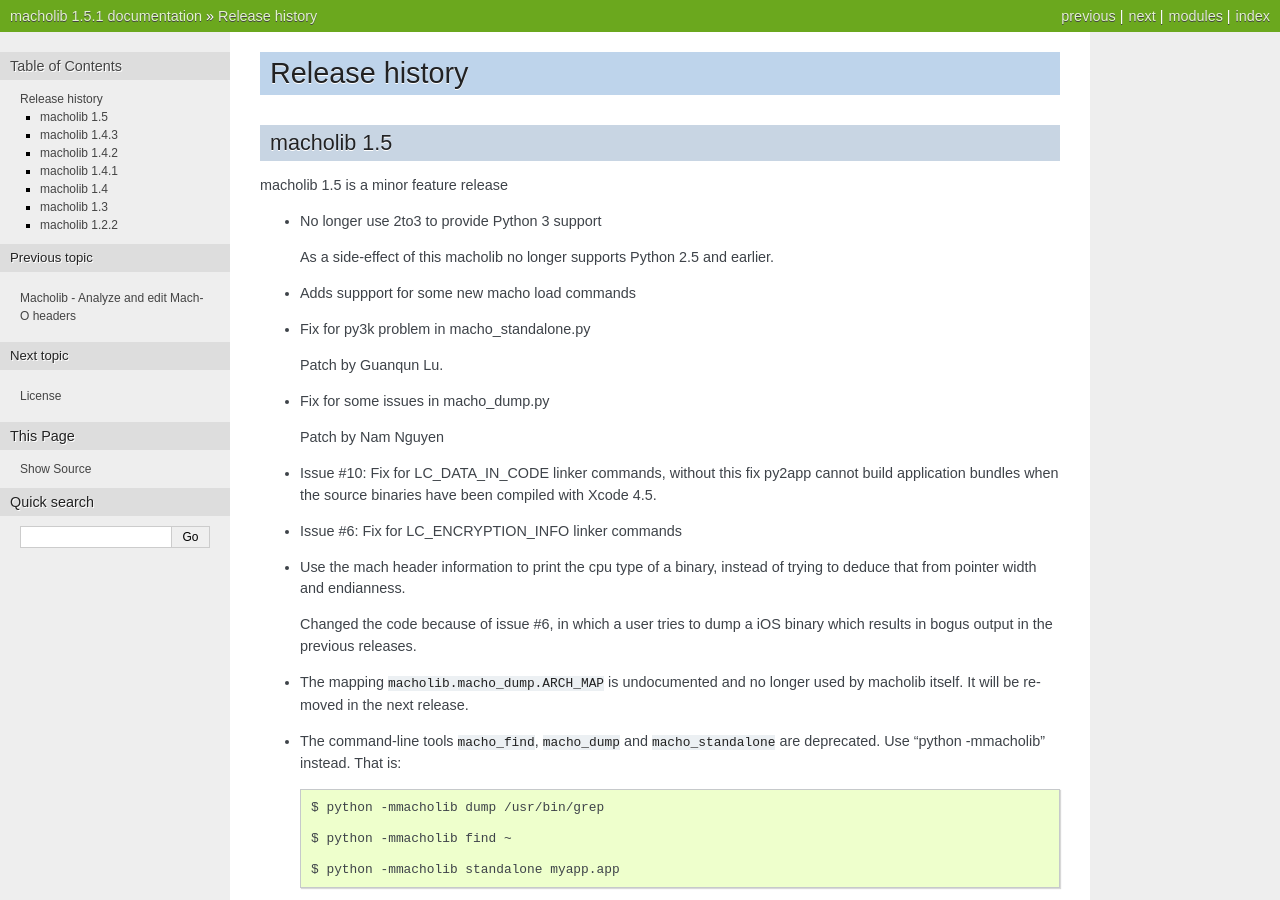
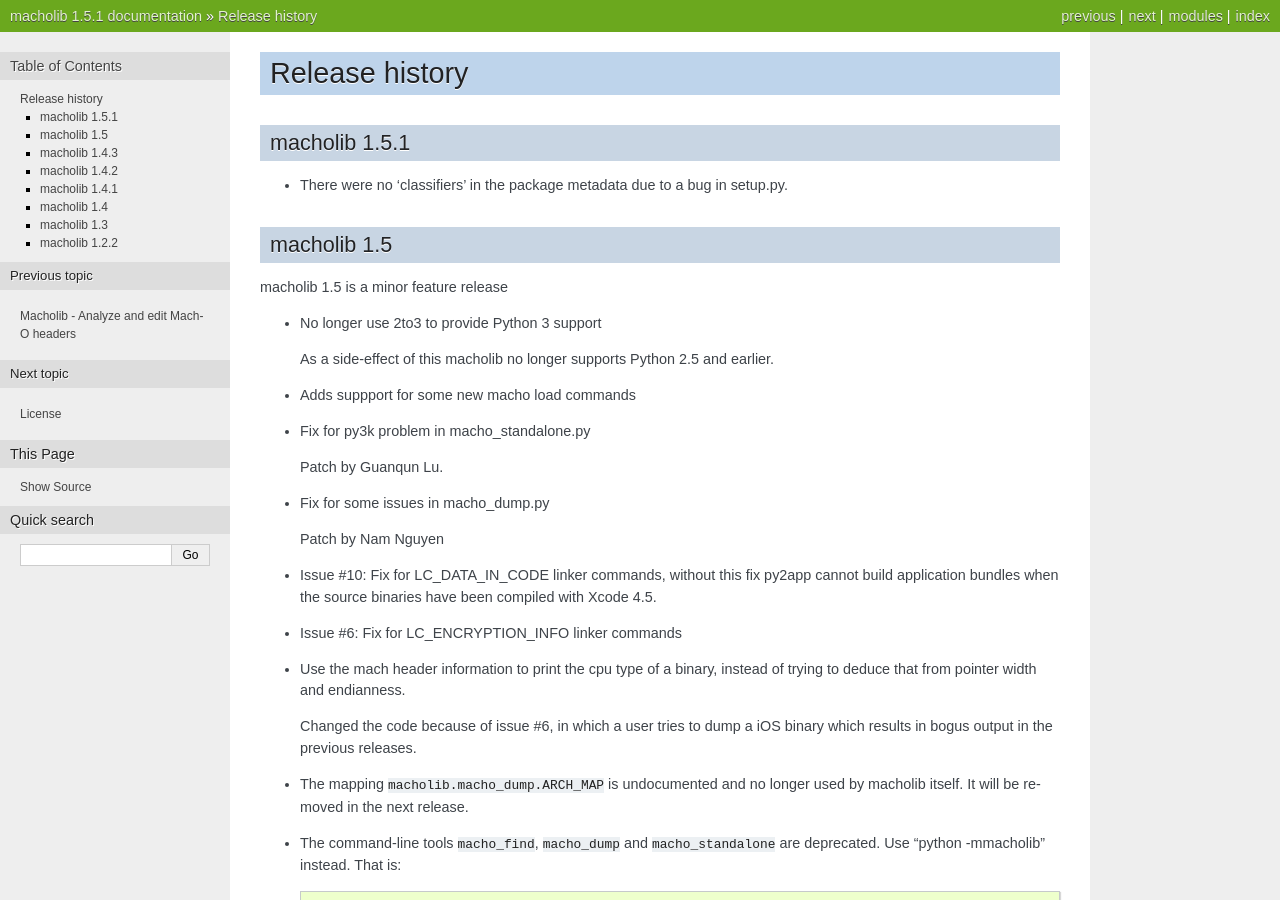
Before and after one commit to ronaldoussoren/macholib, a Sphinx documentation site: the page built from doc/changelog.rst, in a window 1280 px wide and 900 px high. Built offline with Sphinx 7.4.7, drawn with Linux system fonts in a browser that asks for light colours.

Commit message:
Fix package classifiers

```diff
--- a/doc/changelog.rst
+++ b/doc/changelog.rst
@@ -1,5 +1,11 @@
 Release history
 ===============
+
+macholib 1.5.1
+--------------
+
+* There were no 'classifiers' in the package metadata due to
+  a bug in setup.py.
 
 macholib 1.5
 --------------
--- a/setup.py
+++ b/setup.py
@@ -108,7 +108,7 @@ def _as_list(value):
 def _as_lines(value):
     result = []
     for v in value.splitlines():
-        if ';' in value:
+        if ';' in v:
             v, marker = v.rsplit(';', 1)
             if not eval_marker(marker):
                 continue
@@ -116,6 +116,8 @@ def _as_lines(value):
             v = v.strip()
             if v:
                 result.append(v)
+        else:
+            result.append(v)
     return result
 
 def _map_requirement(value):
@@ -578,7 +580,6 @@ class test (Command):
         finally:
             self.remove_from_sys_path()
 
-
 setup(
     cmdclass=dict(
         upload_docs=upload_docs,
```
